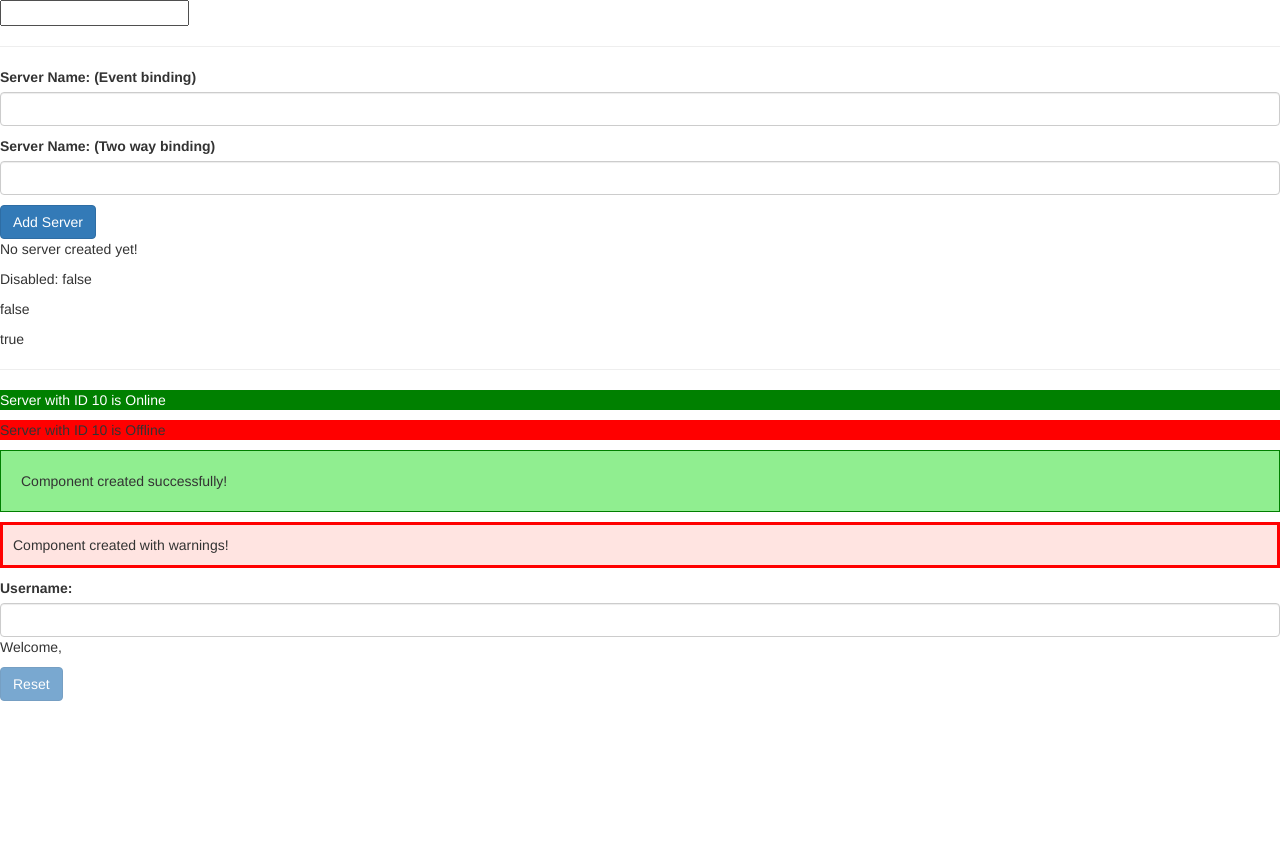
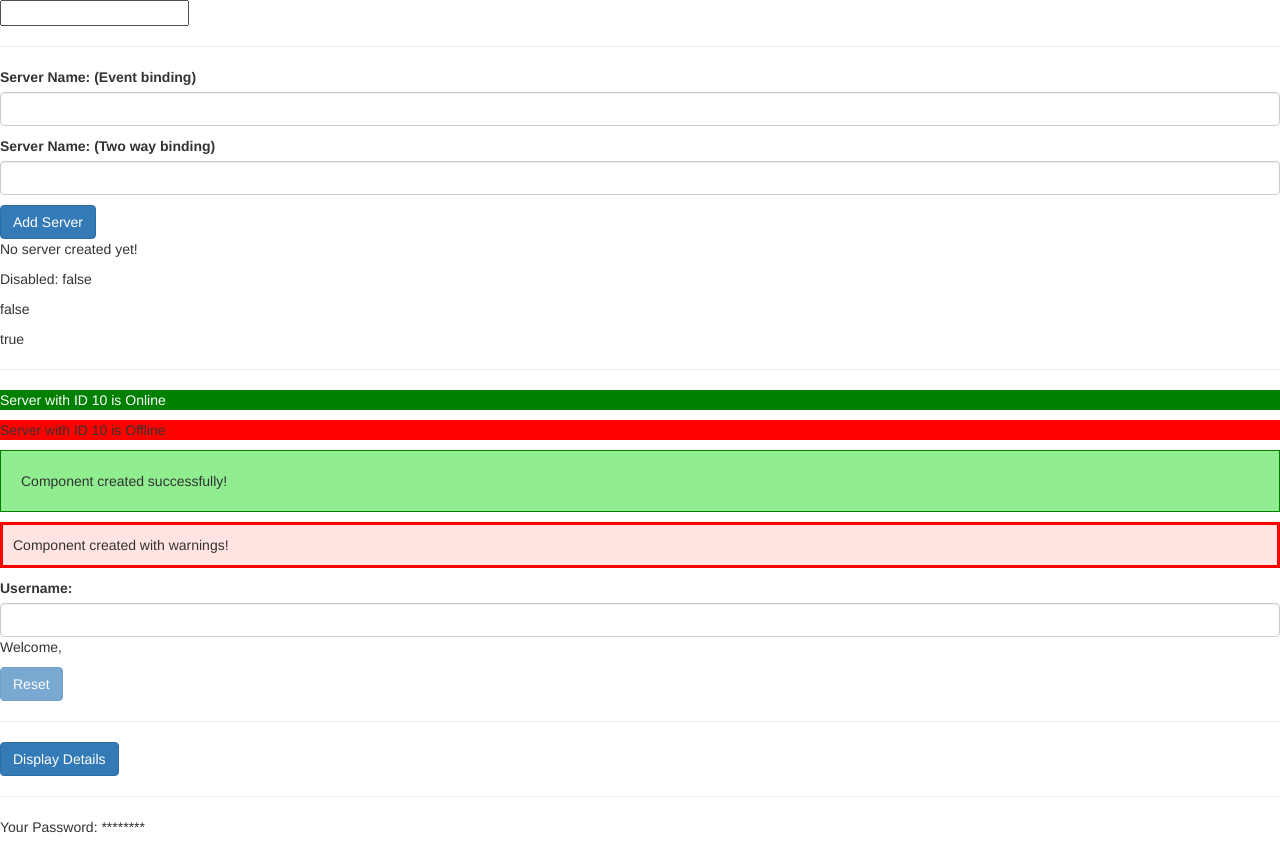
Before and after one commit to Naveen7892/angular-5-tutorial, an Angular app in the folder my-first-app/: page / in a window 1280 px wide. Before the commit the page ends 800 px from the top, so only its background shows below. Built offline with nearby package versions, Linux system fonts and the light colour scheme.

Commit message:
Assignement 3 and *ngFor with index

```diff
--- a/my-first-app/src/app/app.component.html
+++ b/my-first-app/src/app/app.component.html
@@ -85,3 +85,7 @@ class="form-control"
 <app-warning-alert></app-warning-alert>
 
 <app-assignment-2></app-assignment-2>
+
+<hr>
+
+<app-assignment-3></app-assignment-3>
--- a/my-first-app/src/app/app.module.ts
+++ b/my-first-app/src/app/app.module.ts
@@ -8,6 +8,7 @@ import { ServersComponent } from './servers/servers.component';
 import { SuccessAlertComponent } from './success-alert/success-alert.component';
 import { WarningAlertComponent } from './warning-alert/warning-alert.component';
 import { Assignment2 } from './assignment-2/assignment-2.component';
+import { Assignment3 } from './assignment-3/assignment-3.component';
 
 @NgModule({
   declarations: [
@@ -16,7 +17,8 @@ import { Assignment2 } from './assignment-2/assignment-2.component';
     ServersComponent,
     SuccessAlertComponent,
     WarningAlertComponent,
-    Assignment2
+    Assignment2,
+    Assignment3
   ],
   imports: [
     BrowserModule,
--- /dev/null
+++ b/my-first-app/src/app/assignment-3/assignment-3.component.html
@@ -0,0 +1,26 @@
+<button
+    class="btn btn-primary"
+    (click)="isPasswordVisible = !isPasswordVisible; logButtonClicks();"
+>
+    Display Details
+</button>
+
+<hr>
+
+<p *ngIf="isPasswordVisible; else noPasswordVisibility">
+    Your Password: "Yoda, the Great"
+</p>
+
+<ng-template #noPasswordVisibility>
+    <p>
+        Your Password: ********
+    </p>
+</ng-template>
+
+<p
+    *ngFor="let log of buttonClickLogs; let i = index;"
+    [ngStyle]="{ backgroundColor: i >= 4 ? 'blue': 'transparent' }"
+    [ngClass]="{ moreLogs: i >= 4 }"
+>
+    {{ log }}
+</p>
--- /dev/null
+++ b/my-first-app/src/app/assignment-3/assignment-3.component.ts
@@ -0,0 +1,24 @@
+import { Component } from '@angular/core';
+
+@Component({
+    selector: "app-assignment-3",
+    templateUrl: './assignment-3.component.html',
+    styles: [
+        `
+        .moreLogs {
+            color: white;
+        }
+
+        `
+    ]
+})
+export class Assignment3 {
+    isPasswordVisible = false;
+    buttonClickLogs = [];
+    totalButtonClicks = 0;
+
+    logButtonClicks() {
+        this.totalButtonClicks = this.totalButtonClicks + 1;
+        this.buttonClickLogs.push("Visibility mode changed for " + (this.totalButtonClicks) + " time(s)");
+    }
+}
```
